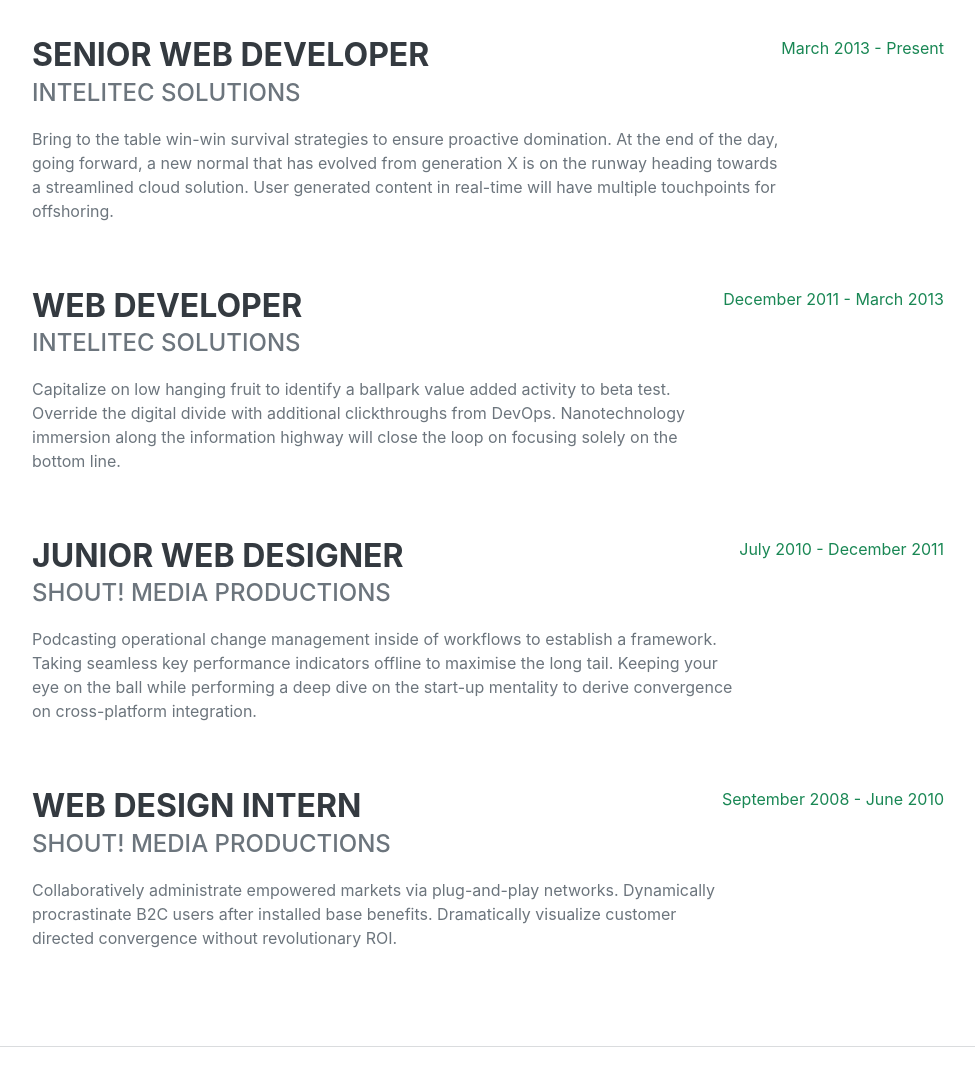
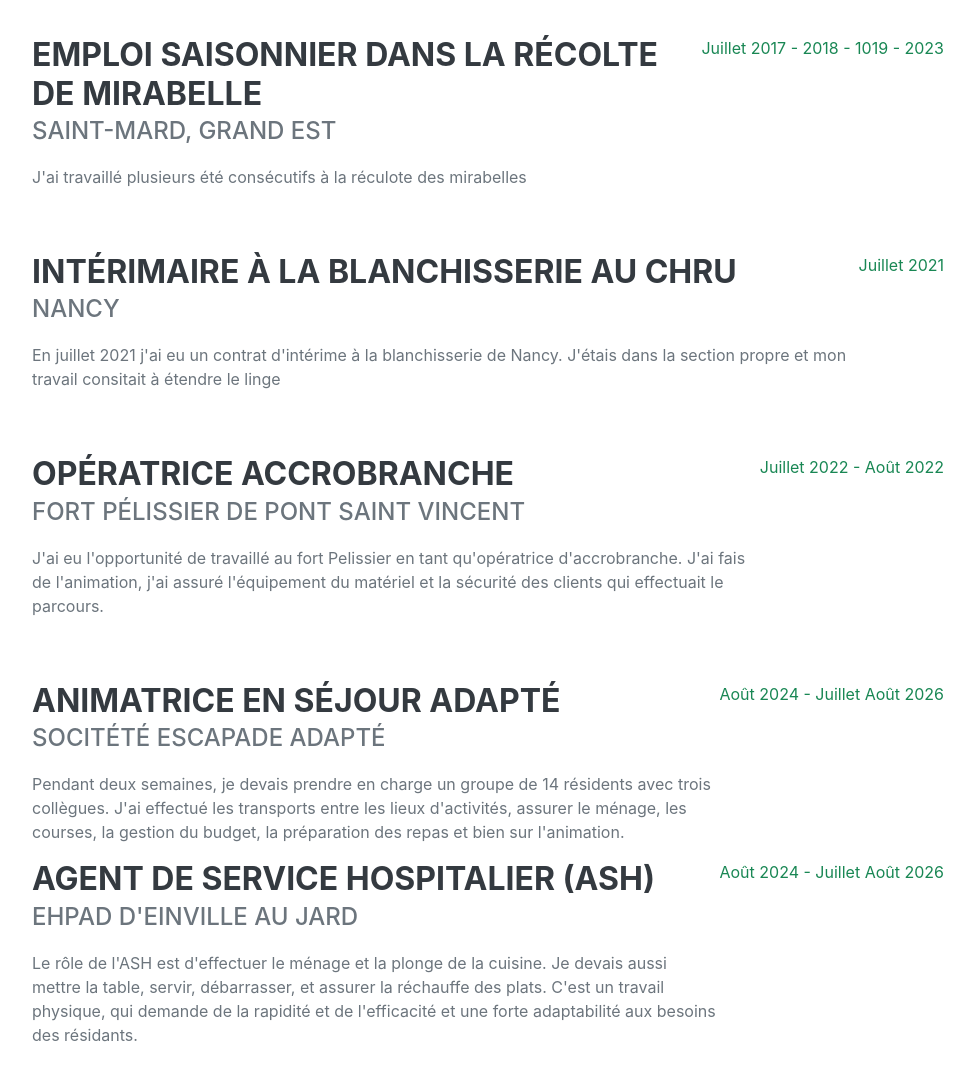
Before and after one commit to dracosno/dracosno.github.io, a plain HTML site: page index.html in a window 1280 px wide. Shown: the part 960-2026 px from the top of the page, without its empty margins (288-1263 px from the left). Drawn offline with nearby package versions, Linux system fonts and the light colour scheme; a web font is replaced by a local one.

Commit message:
Update index.html
La partie Expérience est mise à jour

```diff
--- a/index.html
+++ b/index.html
@@ -63,35 +63,43 @@
                     <h2 class="mb-5">Experience</h2>
                     <div class="d-flex flex-column flex-md-row justify-content-between mb-5">
                         <div class="flex-grow-1">
-                            <h3 class="mb-0">Senior Web Developer</h3>
-                            <div class="subheading mb-3">Intelitec Solutions</div>
-                            <p>Bring to the table win-win survival strategies to ensure proactive domination. At the end of the day, going forward, a new normal that has evolved from generation X is on the runway heading towards a streamlined cloud solution. User generated content in real-time will have multiple touchpoints for offshoring.</p>
+                            <h3 class="mb-0">Emploi saisonnier dans la récolte de mirabelle</h3>
+                            <div class="subheading mb-3">Saint-Mard, Grand Est</div>
+                            <p>J'ai travaillé plusieurs été consécutifs à la réculote des mirabelles </p>
                         </div>
-                        <div class="flex-shrink-0"><span class="text-primary">March 2013 - Present</span></div>
+                        <div class="flex-shrink-0"><span class="text-primary">Juillet 2017 - 2018 - 1019 - 2023</span></div>
                     </div>
                     <div class="d-flex flex-column flex-md-row justify-content-between mb-5">
                         <div class="flex-grow-1">
-                            <h3 class="mb-0">Web Developer</h3>
-                            <div class="subheading mb-3">Intelitec Solutions</div>
-                            <p>Capitalize on low hanging fruit to identify a ballpark value added activity to beta test. Override the digital divide with additional clickthroughs from DevOps. Nanotechnology immersion along the information highway will close the loop on focusing solely on the bottom line.</p>
+                            <h3 class="mb-0">Intérimaire à la blanchisserie au CHRU</h3>
+                            <div class="subheading mb-3">Nancy</div>
+                            <p>En juillet 2021 j'ai eu un contrat d'intérime à la blanchisserie de Nancy. J'étais dans la section propre et mon travail consitait à étendre le linge</p>
                         </div>
-                        <div class="flex-shrink-0"><span class="text-primary">December 2011 - March 2013</span></div>
+                        <div class="flex-shrink-0"><span class="text-primary">Juillet 2021</span></div>
                     </div>
                     <div class="d-flex flex-column flex-md-row justify-content-between mb-5">
                         <div class="flex-grow-1">
-                            <h3 class="mb-0">Junior Web Designer</h3>
-                            <div class="subheading mb-3">Shout! Media Productions</div>
-                            <p>Podcasting operational change management inside of workflows to establish a framework. Taking seamless key performance indicators offline to maximise the long tail. Keeping your eye on the ball while performing a deep dive on the start-up mentality to derive convergence on cross-platform integration.</p>
+                            <h3 class="mb-0">Opératrice accrobranche</h3>
+                            <div class="subheading mb-3">Fort Pélissier de Pont Saint Vincent</div>
+                            <p>J'ai eu l'opportunité de travaillé au fort Pelissier en tant qu'opératrice d'accrobranche. J'ai fais de l'animation, j'ai assuré l'équipement du matériel et la sécurité des clients qui effectuait le parcours. </p>
                         </div>
-                        <div class="flex-shrink-0"><span class="text-primary">July 2010 - December 2011</span></div>
+                        <div class="flex-shrink-0"><span class="text-primary">Juillet 2022 - Août 2022</span></div>
+                    </div>
+                     <div class="d-flex flex-column flex-md-row justify-content-between">
+                        <div class="flex-grow-1">
+                            <h3 class="mb-0">Animatrice en Séjour Adapté</h3>
+                            <div class="subheading mb-3">Socitété Escapade Adapté</div>
+                            <p>Pendant deux semaines, je devais prendre en charge un groupe de 14 résidents avec trois collègues. J'ai effectué les transports entre les lieux d'activités, assurer le ménage, les courses, la gestion du budget, la préparation des repas et bien sur l'animation. </p>
+                        </div>
+                        <div class="flex-shrink-0"><span class="text-primary">Août 2024 - Juillet Août 2026</span></div>
                     </div>
                     <div class="d-flex flex-column flex-md-row justify-content-between">
                         <div class="flex-grow-1">
-                            <h3 class="mb-0">Web Design Intern</h3>
-                            <div class="subheading mb-3">Shout! Media Productions</div>
-                            <p>Collaboratively administrate empowered markets via plug-and-play networks. Dynamically procrastinate B2C users after installed base benefits. Dramatically visualize customer directed convergence without revolutionary ROI.</p>
+                            <h3 class="mb-0">Agent de Service Hospitalier (ASH)</h3>
+                            <div class="subheading mb-3">EHPAD d'Einville au Jard</div>
+                            <p>Le rôle de l'ASH est d'effectuer le ménage et la plonge de la cuisine. Je devais aussi mettre la table, servir, débarrasser, et assurer la réchauffe des plats. C'est un travail physique, qui demande de la rapidité et de l'efficacité et une forte adaptabilité aux besoins des résidants. </p>
                         </div>
-                        <div class="flex-shrink-0"><span class="text-primary">September 2008 - June 2010</span></div>
+                        <div class="flex-shrink-0"><span class="text-primary">Août 2024 - Juillet Août 2026</span></div>
                     </div>
                 </div>
             </section>
```
